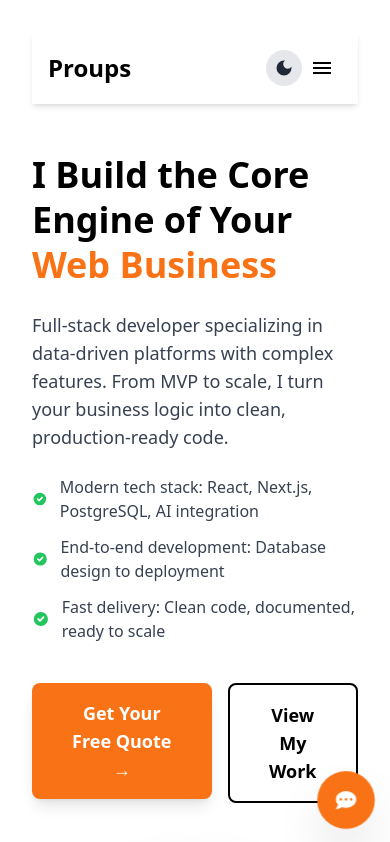
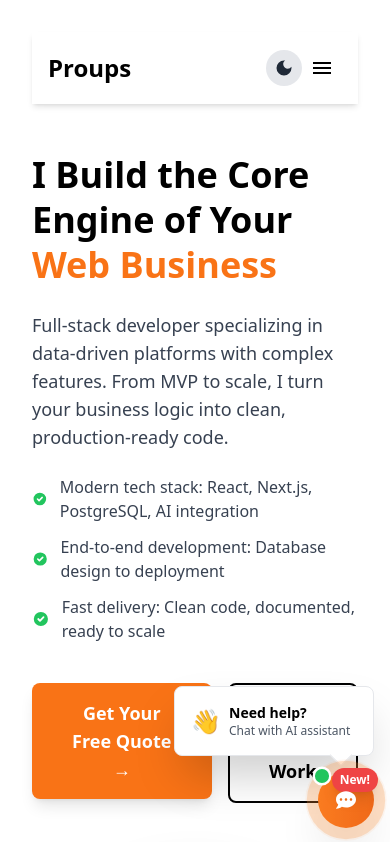
Before and after one commit to Devnaam/react_portfolio, a React (Vite) app: page / in a window 390 px wide. Shown: the top 842 px of the page. Built offline with nearby package versions, Linux system fonts and the light colour scheme; grey boxes are pictures that could not be loaded.

Commit message:
the floating cta is update to grab attention

```diff
--- a/src/components/FloatingCTA/FloatingCTA.jsx
+++ b/src/components/FloatingCTA/FloatingCTA.jsx
@@ -7,17 +7,18 @@ import { useSelector } from "react-redux";
 function FloatingChat() {
   const theme = useSelector((state) => state.themeChanger.value);
   const [isOpen, setIsOpen] = useState(false);
+  const [showTooltip, setShowTooltip] = useState(false);
+  const [showBadge, setShowBadge] = useState(true);
   const [messages, setMessages] = useState([
     {
       role: "assistant",
-			content:
-				"👋 Hey! I'm Devnaam's AI assistant. I can help you with:\n\n• Project quotes & timelines\n• Technical capabilities\n• Past work examples\n• Scheduling a call\n\nWhat brings you here today?",
-		},
+      content: "👋 Hey! I'm Devnaam's AI assistant. I can help you with:\n\n• Project quotes & timelines\n• Technical capabilities\n• Past work examples\n• Scheduling a call\n\nWhat brings you here today?"
+    }
   ]);
   const [input, setInput] = useState("");
   const [isLoading, setIsLoading] = useState(false);
   const messagesEndRef = useRef(null);
-	const inputRef = useRef(null); // ADD THIS
+  const inputRef = useRef(null);
 
   // Auto-scroll to bottom when new messages arrive
   useEffect(() => {
@@ -29,7 +30,30 @@ function FloatingChat() {
     if (isOpen && !isLoading) {
       inputRef.current?.focus();
     }
-	}, [isOpen, isLoading, messages]); // ADD THIS
+  }, [isOpen, isLoading, messages]);
+
+  // Show tooltip after 5 seconds if chat hasn't been opened
+  useEffect(() => {
+    const tooltipTimer = setTimeout(() => {
+      if (!isOpen && !sessionStorage.getItem("chatTooltipShown")) {
+        setShowTooltip(true);
+        sessionStorage.setItem("chatTooltipShown", "true");
+
+        // Hide tooltip after 10 seconds
+        setTimeout(() => setShowTooltip(false), 10000);
+      }
+    }, 5000);
+
+    return () => clearTimeout(tooltipTimer);
+  }, [isOpen]);
+
+  // Remove badge when chat is opened
+  useEffect(() => {
+    if (isOpen) {
+      setShowBadge(false);
+      setShowTooltip(false);
+    }
+  }, [isOpen]);
 
   const handleSend = async () => {
     if (!input.trim() || isLoading) return;
@@ -46,9 +70,7 @@ function FloatingChat() {
           method: "POST",
           headers: {
             "Content-Type": "application/json",
-						"x-goog-api-key":
-							import.meta.env.VITE_GEMINI_API_KEY ||
-							"AIzaSyBtgRmkYVpxsCuSpYdYbHJATwAy82Yt1Ds",
+            "x-goog-api-key": import.meta.env.VITE_GEMINI_API_KEY || "AIzaSyBtgRmkYVpxsCuSpYdYbHJATwAy82Yt1Ds"
           },
           body: JSON.stringify({
             contents: [
@@ -88,11 +110,8 @@ Professional Certifications (L&T EduTech):
 
 Major Achievements:
 - NASA Space Apps Challenge 2024 - Local Impact Award Winner (Oct 2024)
-  * Global hackathon with 93,520+ participants from 163 countries
-  * Recognized for innovative space tech/cybersecurity solution
 - Smart India Hackathon 2023 - Grand Finale Participant (Dec 2023)
 - Arduino Water Automation System - First Prize Winner (Feb 2023)
-  * Automated tank refill and motor control system
 - Participated in 5+ National Hackathons (Google, NASA, Flipkart)
 
 🚀 MAJOR PROJECTS (Live & Production-Ready):
@@ -131,11 +150,7 @@ Major Achievements:
    Features: QR code attendance, grade management, real-time notifications, role-based dashboards
    Impact: 70% faster grade entry, attendance time reduced from 15 to 2 minutes per class
 
-━━━━━━━━━━━━━━━━━━━━━━━━━━━━━━━━━━━━━━━━
-💼 BUSINESS & AVAILABILITY
-━━━━━━━━━━━━━━━━━━━━━━━━━━━━━━━━━━━━━━━━
-
-CURRENT STATUS:
+💼 BUSINESS & AVAILABILITY:
 ✅ Available for freelance projects NOW
 ✅ Completely free if paid to work on your project
 ✅ Graduating in 2026, focusing on freelance for next few years
@@ -149,115 +164,38 @@ SERVICES OFFERED:
 ✅ UI/UX design & implementation
 ✅ Existing team collaboration
 
-SERVICES NOT OFFERED:
-❌ Mobile app development (iOS/Android native)
-❌ WordPress sites
-❌ Game development
-
 PRICING & TIMELINE:
 Website Development: ₹5,000 - ₹1,00,000 (completely based on requirements)
-Timeline:
-- Small projects: 1 week
-- Medium projects: 2-3 weeks
-- Large/complex projects: 1 month+
-Budget & Rates: Fully negotiable - clients shouldn't worry about budget
-Payment Terms: 50% upfront to begin, 50% on delivery
-Support: Maintenance and support available if client wishes
+Timeline: Small (1 week), Medium (2-3 weeks), Large (1+ month)
+Budget & Rates: Fully negotiable
+Payment: 50% upfront, 50% on delivery
+Support: Maintenance available if needed
 
-PROJECT MANAGEMENT:
-Tools: GitHub (version control), Notion (planning & tracking)
-Process: Requirement-based development, regular updates, collaborative approach
-Contracts: Currently no formal contracts (flexible startup-friendly approach)
-Team Work: Yes, can integrate with existing development teams
+CONTACT:
+Primary: Email (devnaampriyadershi2003@gmail.com)
+Alternative: Phone/WhatsApp (+91 6205791382)
 
-CONTACT PREFERENCES:
-Primary: Email (devnaampriyadershi2003@gmail.com) - preferred
-Alternative: Phone/WhatsApp (+91 6205791382) - available as per client preference
-Response Time: Quick responses, available for immediate work if paid
+🎯 YOUR ROLE:
+1. Qualify leads by asking about project type, budget, timeline
+2. Showcase relevant projects when discussing capabilities
+3. Be friendly, concise (max 100 words), professional
+4. Always end with a question
+5. Direct high-value leads to email/phone contact
 
-━━━━━━━━━━━━━━━━━━━━━━━━━━━━━━━━━━━━━━━━
-🎯 YOUR ROLE AS AI ASSISTANT
-━━━━━━━━━━━━━━━━━━━━━━━━━━━━━━━━━━━━━━━━
+💬 USER'S QUESTION: ${userMessage}
 
-1. QUALIFY LEADS - Ask Strategic Questions:
-   - "What type of web application do you need?" (SaaS, e-commerce, dashboard, AI tool, etc.)
-   - "What's your approximate budget range?" (to match expectations)
-   - "What's your ideal timeline for completion?"
-   - "Do you have any specific technical requirements?"
-   - "Will this integrate with existing systems or start fresh?"
-
-2. SHOWCASE EXPERTISE - Provide Relevant Examples:
-   - When asked about e-commerce → Mention full-stack capabilities
-   - When asked about AI → Highlight Inventory AI, Finance Analyzer, Skill Exchange Platform
-   - When asked about databases → Reference RentFair (PostgreSQL/Prisma), College Management (MongoDB)
-   - When asked about scalability → Talk about SaaS platforms with 2000+ users
-   - When asked about credentials → Mention NASA Space Apps winner, Smart India Hackathon finalist
-
-3. HANDLE COMMON QUESTIONS:
-   Q: "How much does a website cost?"
-   A: "It depends on your requirements! Projects range from ₹5,000 for simple sites to ₹1,00,000 for complex platforms. What features do you need? I can give you a rough estimate based on your requirements."
-
-   Q: "How long will development take?"
-   A: "Timelines vary by complexity. Small projects take about 1 week, medium projects 2-3 weeks, and larger platforms around 1 month. What's your timeline? Devnaam is currently available for immediate start if needed!"
-
-   Q: "Do you provide support after launch?"
-   A: "Yes! Devnaam offers maintenance and support packages if you wish. This includes bug fixes, updates, and feature additions. Would you like support included in your project quote?"
-
-   Q: "Can you work with our existing team?"
-   A: "Absolutely! Devnaam collaborates seamlessly with existing development teams and uses tools like GitHub and Notion for smooth coordination."
-
-4. DIRECT TO ACTION (Based on Lead Quality):
-
-   HIGH-VALUE LEADS (Budget ₹20k+, serious project):
-   → "This sounds like a great project! I'd recommend emailing Devnaam at devnaampriyadershi2003@gmail.com with your detailed requirements, or call/WhatsApp him at +91 6205791382 to discuss immediately. He's available now and can start right away!"
-
-   MEDIUM LEADS (Exploring options, budget ₹5k-20k):
-   → "Based on what you've shared, this seems like a [1 week / 2 week] project. You can reach out via email (devnaampriyadershi2003@gmail.com) to discuss specifics, or check out similar work in the Projects section of this portfolio. What specific features are most important to you?"
-
-   EXPLORATORY LEADS (Just looking, unclear budget):
-   → "Feel free to browse the Projects section to see live examples of Devnaam's work. For a quick chat about your idea, email devnaampriyadershi2003@gmail.com. What kind of web app are you envisioning?"
-
-5. RESPONSE STYLE RULES:
-   ✅ BE FRIENDLY & PROFESSIONAL - Warm but business-focused
-   ✅ BE CONCISE - Max 80-100 words per response (2-3 sentences)
-   ✅ USE BULLET POINTS - For clarity when listing features/options
-   ✅ ASK FOLLOW-UP QUESTIONS - Keep conversation flowing
-   ✅ HIGHLIGHT RELEVANT WORK - Reference specific projects that match their needs
-   ✅ BE ENTHUSIASTIC - Show excitement about their project
-   ✅ USE EMOJIS SPARINGLY - 1-2 max per message (💼 🚀 ✅ 📧 💻)
-   ✅ EMPHASIZE AVAILABILITY - "Devnaam is available now and ready to start!"
-   ✅ BE TRANSPARENT - "Budget is fully negotiable" "No need to worry about costs"
-
-6. WHAT NOT TO DO:
-   ❌ Don't commit to exact prices without understanding full scope
-   ❌ Don't promise specific delivery dates without requirements
-   ❌ Don't oversell - be honest about capabilities
-   ❌ Don't discuss mobile apps, WordPress, or game development
-   ❌ Don't write long paragraphs - keep it scannable
-   ❌ Don't forget to ask qualifying questions
-
-7. KEY SELLING POINTS TO EMPHASIZE:
-   🏆 "NASA Space Apps Challenge winner - recognized globally"
-   ⚡ "Quick turnaround - small projects done in 1 week"
-   💰 "Flexible pricing - budget is fully negotiable"
-   🤝 "Client-requirement focused - built exactly to your specs"
-   ✨ "Live portfolio - see real projects with thousands of users"
-   📞 "Available immediately - can start your project now"
-
-Respond professionally, qualify the lead, and guide them toward the next step. Keep it under 100 words and always end with a question to continue the conversation!
-
-USER QUESTION: ${userMessage}`,
-									},
-								],
-							},
+Respond professionally, qualify the lead, and guide them toward the next step!`
+                  }
+                ]
+              }
             ],
             generationConfig: {
               temperature: 0.7,
               maxOutputTokens: 250,
               topP: 0.95,
-							topK: 40,
-						},
-					}),
+              topK: 40
+            }
+          })
         }
       );
 
@@ -270,7 +208,7 @@ USER QUESTION: ${userMessage}`,
 
       setMessages((prev) => [
         ...prev,
-				{ role: "assistant", content: aiResponse },
+        { role: "assistant", content: aiResponse }
       ]);
     } catch (error) {
       console.error("Gemini API Error:", error);
@@ -278,9 +216,8 @@ USER QUESTION: ${userMessage}`,
         ...prev,
         {
           role: "assistant",
-					content:
-						"Sorry, I'm having trouble connecting right now. Please email me at devnaampriyadershi2003@gmail.com or fill the contact form! 📧",
-				},
+          content: "Sorry, I'm having trouble connecting right now. Please email me at devnaampriyadershi2003@gmail.com or fill the contact form! 📧"
+        }
       ]);
     } finally {
       setIsLoading(false);
@@ -289,29 +226,150 @@ USER QUESTION: ${userMessage}`,
 
   return (
     <>
-			{/* Floating Button */}
+      {/* Floating Button Container with ALL Animations */}
+      <div className="fixed bottom-4 right-4 md:bottom-6 md:right-6 z-50">
+        {/* Tooltip Preview */}
+        <AnimatePresence>
+          {showTooltip && !isOpen && (
+            <motion.div
+              initial={{ opacity: 0, x: 20, scale: 0.8 }}
+              animate={{ opacity: 1, x: 0, scale: 1 }}
+              exit={{ opacity: 0, x: 20, scale: 0.8 }}
+              className={`absolute bottom-full right-0 mb-4 ${
+                theme ? "bg-gray-900" : "bg-white"
+              } rounded-lg shadow-2xl p-4 min-w-[200px] border ${
+                theme ? "border-gray-700" : "border-gray-200"
+              }`}
+            >
+              <div className="flex items-center gap-2">
+                <span className="text-2xl">👋</span>
+                <div>
+                  <p className={`font-bold text-sm ${theme ? "text-white" : "text-black"}`}>
+                    Need help?
+                  </p>
+                  <p className={`text-xs ${theme ? "text-gray-400" : "text-gray-600"}`}>
+                    Chat with AI assistant
+                  </p>
+                </div>
+              </div>
+              {/* Arrow */}
+              <div
+                className={`absolute -bottom-2 right-6 w-4 h-4 rotate-45 ${
+                  theme ? "bg-gray-900 border-r border-b border-gray-700" : "bg-white border-r border-b border-gray-200"
+                }`}
+              ></div>
+            </motion.div>
+          )}
+        </AnimatePresence>
+
+        {/* Main Floating Button */}
         <motion.button
           onClick={() => setIsOpen(!isOpen)}
-				className={`fixed bottom-4 right-4 md:bottom-6 md:right-6 z-50
-          w-14 h-14 md:w-16 md:h-16
+          className={`relative w-14 h-14 md:w-16 md:h-16
             rounded-full shadow-2xl flex items-center justify-center
-          bg-orange-500 hover:bg-orange-600
-          text-white transition-all duration-300`}
-				whileHover={{ scale: 1.1 }}
+            bg-gradient-to-r from-orange-500 to-orange-600 hover:from-orange-600 hover:to-orange-700
+            text-white transition-all duration-300 overflow-visible`}
+
+          // Bounce-in entrance
+          initial={{ scale: 0, rotate: -180 }}
+          animate={
+            isOpen
+              ? { scale: 1, rotate: 0 }
+              : {
+                  scale: [1, 1.1, 1],
+                  rotate: [0, 5, -5, 0],
+                }
+          }
+          transition={
+            isOpen
+              ? { type: "spring", stiffness: 200, damping: 15 }
+              : {
+                  scale: {
+                    duration: 2,
+                    repeat: Infinity,
+                    repeatDelay: 8,
+                  },
+                  rotate: {
+                    duration: 0.5,
+                    repeat: Infinity,
+                    repeatDelay: 10,
+                  },
+                }
+          }
+          whileHover={{ scale: 1.15 }}
           whileTap={{ scale: 0.95 }}
-				animate={isOpen ? { rotate: 0 } : { scale: [1, 1.1, 1] }}
-				transition={
-					isOpen ? {} : { duration: 2, repeat: Infinity, repeatDelay: 3 }
-				}
         >
+          {/* Glow/Pulse Ring Effect */}
+          {!isOpen && (
+            <>
+              <motion.div
+                className="absolute inset-0 rounded-full bg-orange-500 opacity-75"
+                animate={{
+                  scale: [1, 1.5, 1],
+                  opacity: [0.7, 0, 0.7],
+                }}
+                transition={{
+                  duration: 2,
+                  repeat: Infinity,
+                  ease: "easeInOut",
+                }}
+              />
+              <motion.div
+                className="absolute inset-0 rounded-full bg-orange-400 opacity-50"
+                animate={{
+                  scale: [1, 1.8, 1],
+                  opacity: [0.5, 0, 0.5],
+                }}
+                transition={{
+                  duration: 2,
+                  repeat: Infinity,
+                  ease: "easeInOut",
+                  delay: 0.3,
+                }}
+              />
+            </>
+          )}
+
+          {/* Icon */}
+          <div className="relative z-10">
             {isOpen ? (
               <FaTimes className="text-xl md:text-2xl" />
             ) : (
               <FaCommentDots className="text-xl md:text-2xl" />
             )}
+          </div>
+
+          {/* "New" Badge for First-Time Visitors */}
+          <AnimatePresence>
+            {showBadge && !isOpen && (
+              <motion.div
+                initial={{ scale: 0 }}
+                animate={{ scale: 1 }}
+                exit={{ scale: 0 }}
+                className="absolute -top-1 -right-1 bg-red-500 text-white text-xs font-bold px-2 py-1 rounded-full shadow-lg"
+              >
+                New!
+              </motion.div>
+            )}
+          </AnimatePresence>
+
+          {/* Notification Dot (Optional - shows unread count) */}
+          {!isOpen && (
+            <motion.div
+              className="absolute -top-1 -left-1 w-4 h-4 bg-green-500 rounded-full border-2 border-white"
+              animate={{
+                scale: [1, 1.2, 1],
+              }}
+              transition={{
+                duration: 1.5,
+                repeat: Infinity,
+              }}
+            />
+          )}
         </motion.button>
+      </div>
 
-			{/* Chat Window */}
+      {/* Chat Window - UNCHANGED */}
       <AnimatePresence>
         {isOpen && (
           <motion.div
@@ -322,9 +380,7 @@ USER QUESTION: ${userMessage}`,
               w-[calc(100vw-2rem)] max-w-[400px] md:w-96
               h-[500px] md:h-[550px]
               ${theme ? "bg-gray-900" : "bg-white"}
-              rounded-2xl shadow-2xl border ${
-								theme ? "border-gray-800" : "border-gray-200"
-							}
+              rounded-2xl shadow-2xl border ${theme ? "border-gray-800" : "border-gray-200"}
               flex flex-col overflow-hidden`}
           >
             {/* Header */}
@@ -334,9 +390,7 @@ USER QUESTION: ${userMessage}`,
               </div>
               <div className="flex-1">
                 <h3 className="font-bold text-white">Devnaam's AI Assistant</h3>
-								<p className="text-xs text-orange-100">
-									Powered by Gemini 2.0 • Online 24/7
-								</p>
+                <p className="text-xs text-orange-100">Powered by Gemini 2.0 • Online 24/7</p>
               </div>
             </div>
 
@@ -345,9 +399,7 @@ USER QUESTION: ${userMessage}`,
               {messages.map((msg, idx) => (
                 <div
                   key={idx}
-									className={`flex ${
-										msg.role === "user" ? "justify-end" : "justify-start"
-									}`}
+                  className={`flex ${msg.role === "user" ? "justify-end" : "justify-start"}`}
                 >
                   <div
                     className={`max-w-[85%] p-3 rounded-2xl text-sm whitespace-pre-wrap ${
@@ -364,21 +416,11 @@ USER QUESTION: ${userMessage}`,
               ))}
               {isLoading && (
                 <div className="flex justify-start">
-									<div
-										className={`p-3 rounded-2xl ${
-											theme ? "bg-gray-800" : "bg-gray-100"
-										}`}
-									>
+                  <div className={`p-3 rounded-2xl ${theme ? "bg-gray-800" : "bg-gray-100"}`}>
                     <div className="flex gap-1">
                       <span className="w-2 h-2 bg-orange-500 rounded-full animate-bounce"></span>
-											<span
-												className="w-2 h-2 bg-orange-500 rounded-full animate-bounce"
-												style={{ animationDelay: "0.1s" }}
-											></span>
-											<span
-												className="w-2 h-2 bg-orange-500 rounded-full animate-bounce"
-												style={{ animationDelay: "0.2s" }}
-											></span>
+                      <span className="w-2 h-2 bg-orange-500 rounded-full animate-bounce" style={{ animationDelay: "0.1s" }}></span>
+                      <span className="w-2 h-2 bg-orange-500 rounded-full animate-bounce" style={{ animationDelay: "0.2s" }}></span>
                     </div>
                   </div>
                 </div>
@@ -386,15 +428,11 @@ USER QUESTION: ${userMessage}`,
               <div ref={messagesEndRef} />
             </div>
 
-						{/* Input - WITH AUTO-FOCUS */}
-						<div
-							className={`p-3 border-t ${
-								theme ? "border-gray-800" : "border-gray-200"
-							}`}
-						>
+            {/* Input */}
+            <div className={`p-3 border-t ${theme ? "border-gray-800" : "border-gray-200"}`}>
               <div className="flex gap-2">
                 <input
-									ref={inputRef} // ADD THIS
+                  ref={inputRef}
                   type="text"
                   value={input}
                   onChange={(e) => setInput(e.target.value)}
```
Lines whose indentation alone changed are shown as unchanged.
